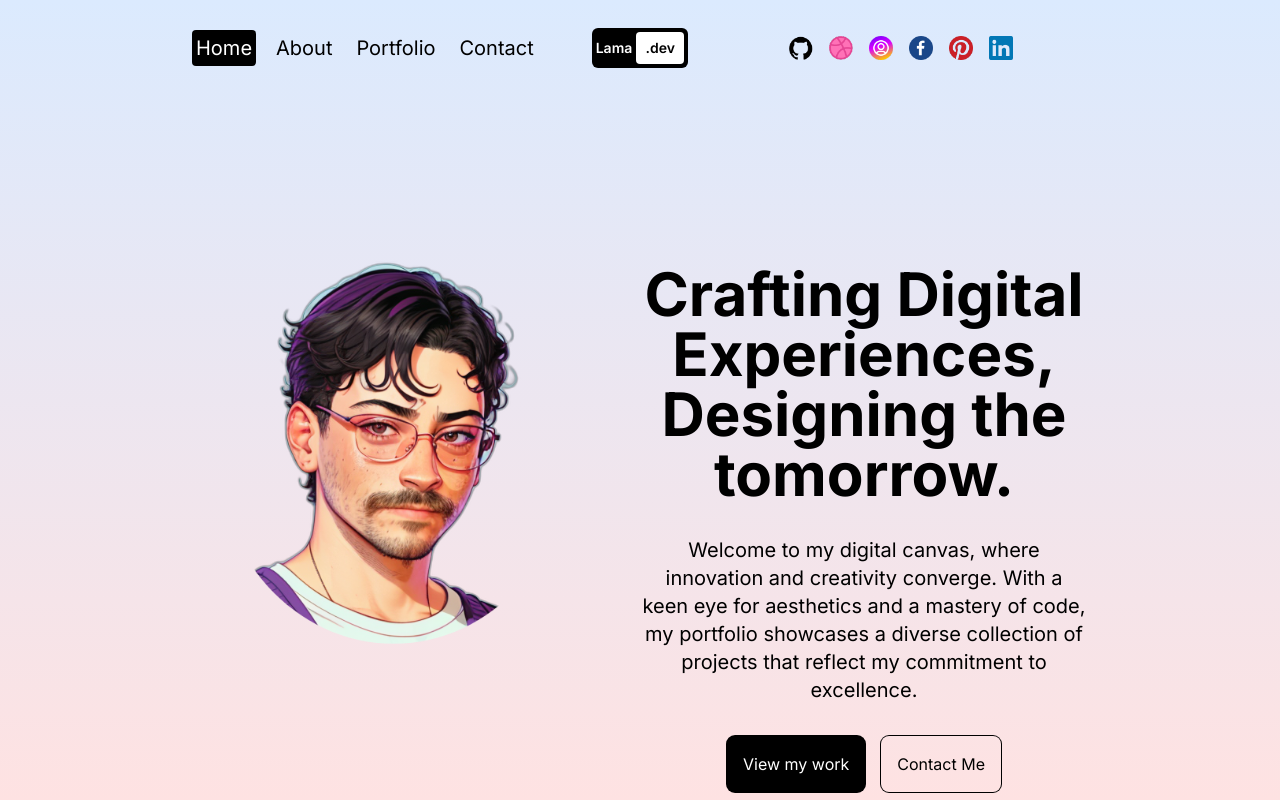
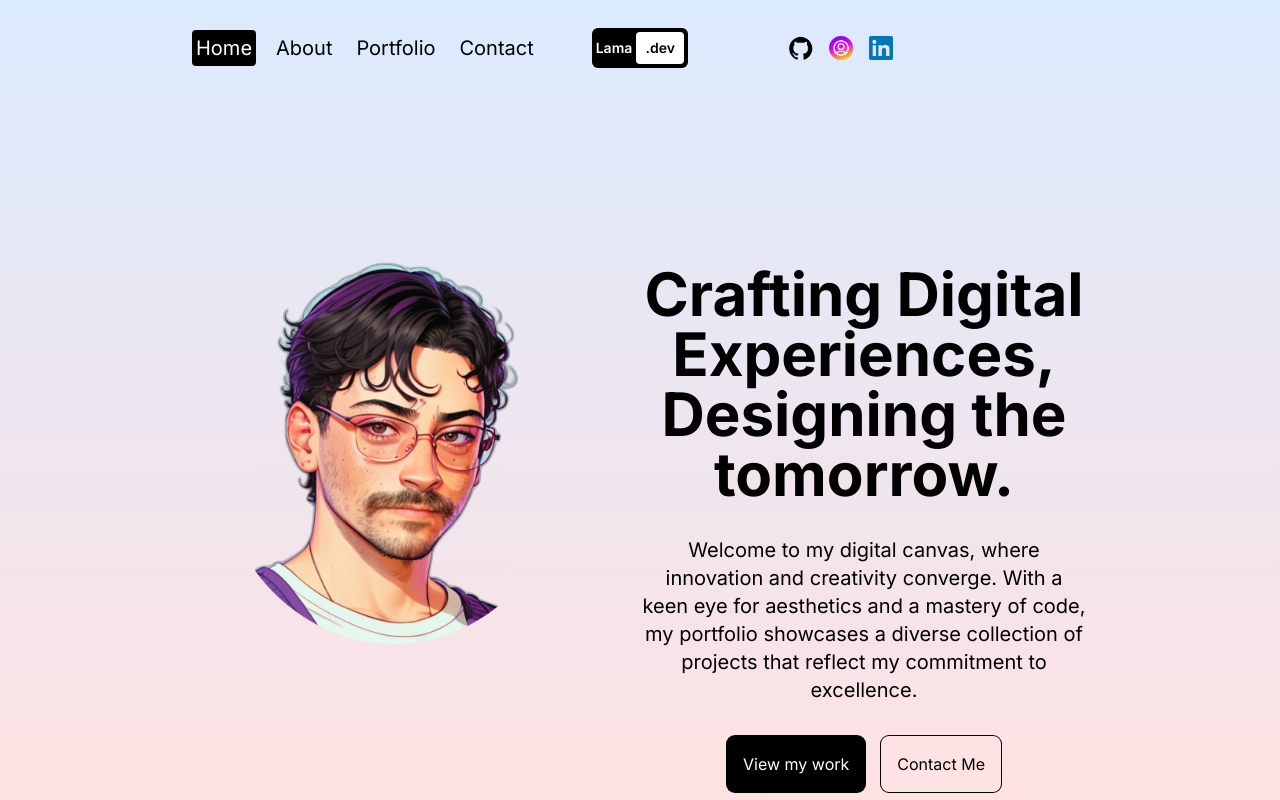
Before and after one commit to jhschier/portfolio, a Next.js app: page / in a window 1280 px wide. Built offline with nearby package versions, Linux system fonts and the light colour scheme.

Commit message:
Fix: Icons and address in navbar

```diff
--- a/src/app/components/navBar.jsx
+++ b/src/app/components/navBar.jsx
@@ -90,22 +90,15 @@ const Navbar = () => {
       </div>
       {/* SOCIAL */}
       <div className="hidden w-1/3 gap-4 md:flex">
-        <Link href="/">
+        <Link href="https://github.com/jhschier">
           <Image src="/github.png" alt="" width={24} height={24} />
         </Link>
-        <Link href="/">
-          <Image src="/dribbble.png" alt="" width={24} height={24} />
-        </Link>
-        <Link href="/">
+
+        <Link href="https://www.instagram.com/jhschier/">
           <Image src="/instagram.png" alt="" width={24} height={24} />
         </Link>
-        <Link href="/">
-          <Image src="/facebook.png" alt="" width={24} height={24} />
-        </Link>
-        <Link href="/">
-          <Image src="/pinterest.png" alt="" width={24} height={24} />
-        </Link>
-        <Link href="/">
+
+        <Link href="https://www.linkedin.com/in/joao-schier/">
           <Image src="/linkedin.png" alt="" width={24} height={24} />
         </Link>
       </div>
```
